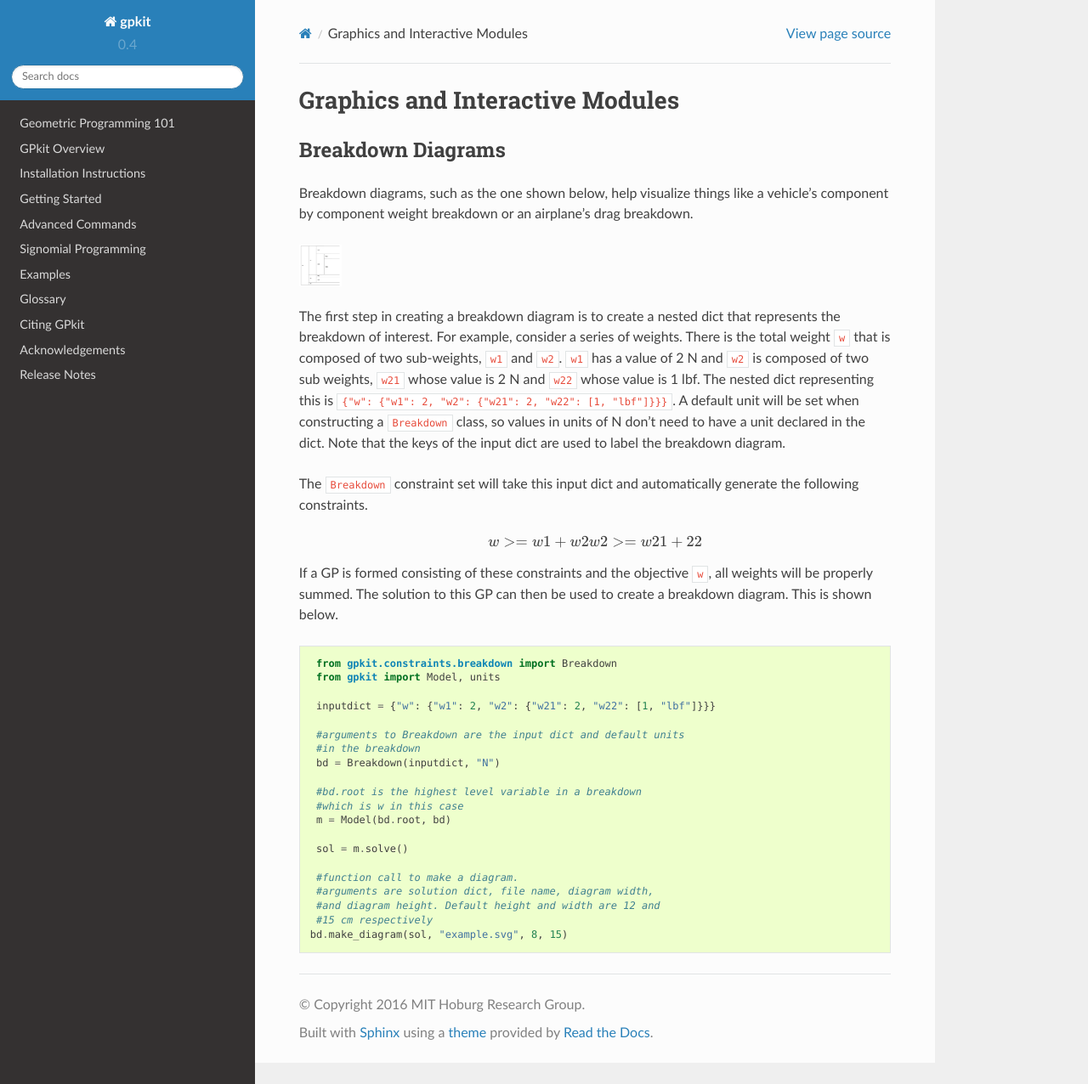
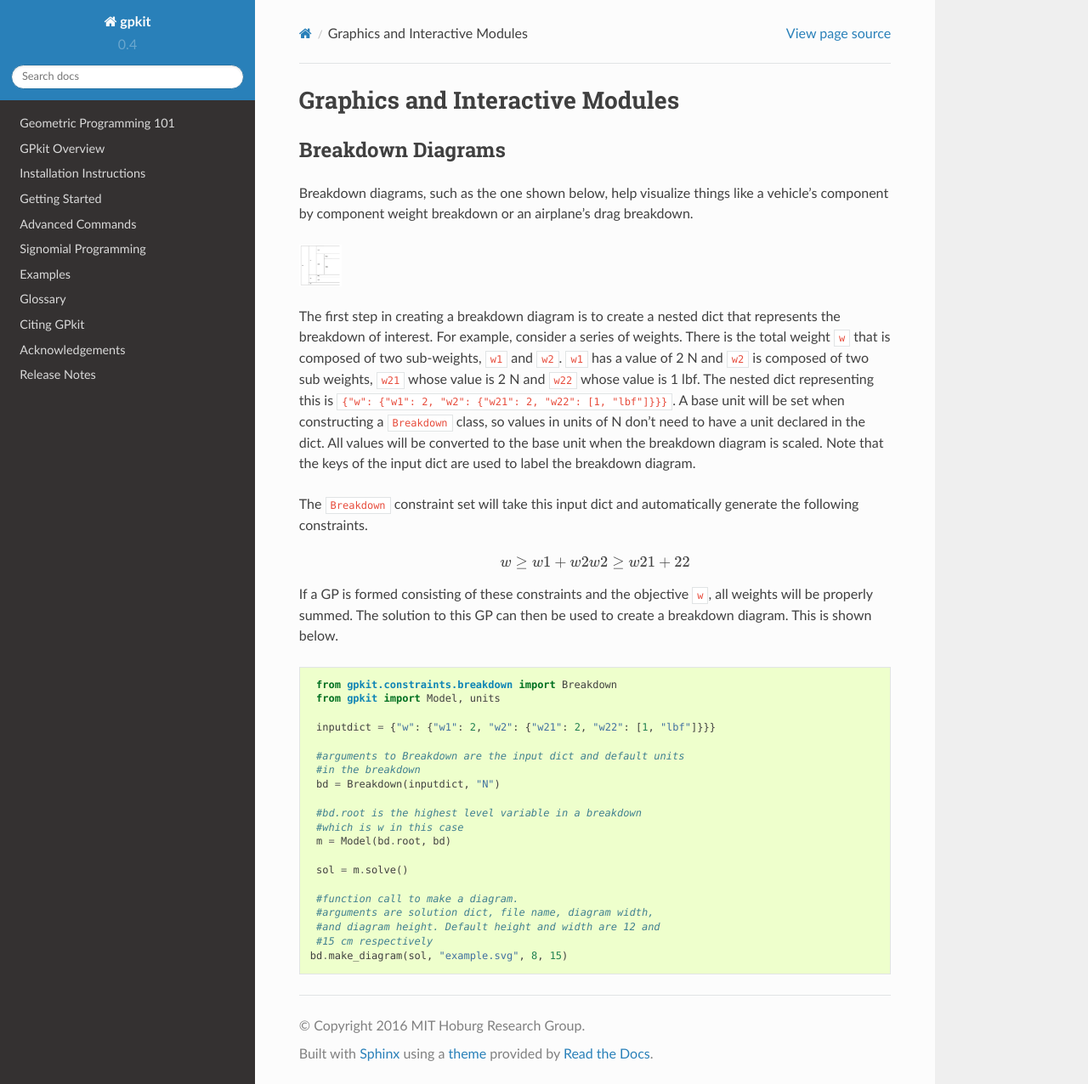
Before and after one commit to convexengineering/gpkit, a Sphinx documentation site: the page built from docs/source/interactive.rst, in a window 1280 px wide and 1276 px high. Shown: the whole window at 85% size. Built offline with Sphinx 7.4.7 and the Read the Docs theme 2.0.0, drawn with Linux system fonts in a browser that asks for light colours.

Commit message:
adding interactive back in

```diff
--- a/docs/source/interactive.rst
+++ b/docs/source/interactive.rst
@@ -8,14 +8,14 @@
 .. figure::  breakdown_example.png
    :width: 50 px
 
-The first step in creating a breakdown diagram is to create a nested dict that represents the breakdown of interest. For example, consider a series of weights. There is the total weight ``w`` that is composed of two sub-weights, ``w1`` and ``w2``. ``w1`` has a value of 2 N and ``w2`` is composed of two sub weights, ``w21`` whose value is 2 N and ``w22`` whose value is 1 lbf. The nested dict representing this is ``{"w": {"w1": 2, "w2": {"w21": 2, "w22": [1, "lbf"]}}}``. A default unit will be set when constructing a ``Breakdown`` class, so values in units of N don’t need to have a unit declared in the dict. Note that the keys of the input dict are used to label the breakdown diagram.
+The first step in creating a breakdown diagram is to create a nested dict that represents the breakdown of interest. For example, consider a series of weights. There is the total weight ``w`` that is composed of two sub-weights, ``w1`` and ``w2``. ``w1`` has a value of 2 N and ``w2`` is composed of two sub weights, ``w21`` whose value is 2 N and ``w22`` whose value is 1 lbf. The nested dict representing this is ``{"w": {"w1": 2, "w2": {"w21": 2, "w22": [1, "lbf"]}}}``. A base unit will be set when constructing a ``Breakdown`` class, so values in units of N don’t need to have a unit declared in the dict. All values will be converted to the base unit when the breakdown diagram is scaled. Note that the keys of the input dict are used to label the breakdown diagram.
 
 The ``Breakdown`` constraint set will take this input dict and automatically generate the following constraints.
 
 .. math::
 
-   w >= w1 + w2
-   w2 >= w21 + 22
+   w \geq w1 + w2
+   w2 \geq w21 + 22
 
 If a GP is formed consisting of these constraints and the objective ``w``, all weights will be properly summed. The solution to this GP can then be used to create a breakdown diagram. This is shown below.
 
```
